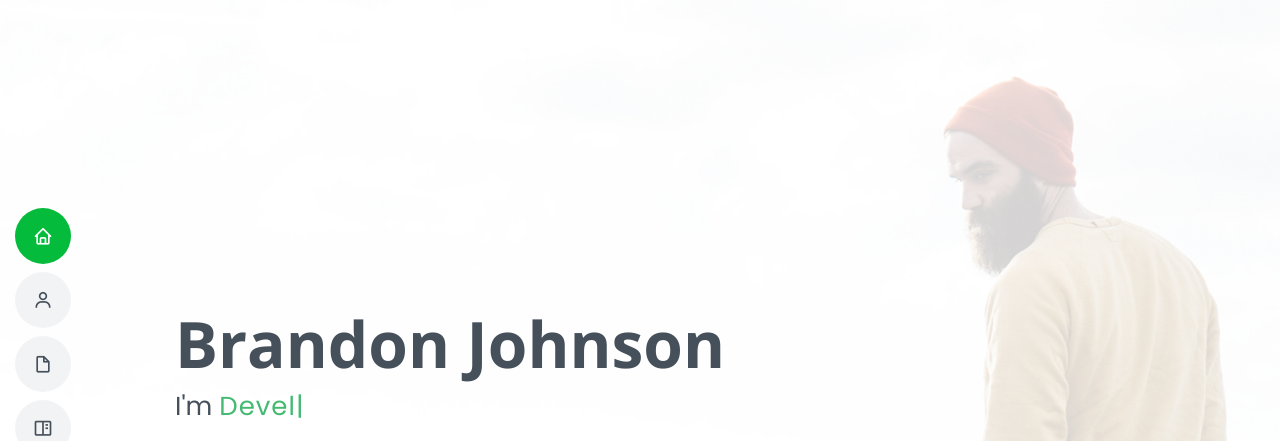
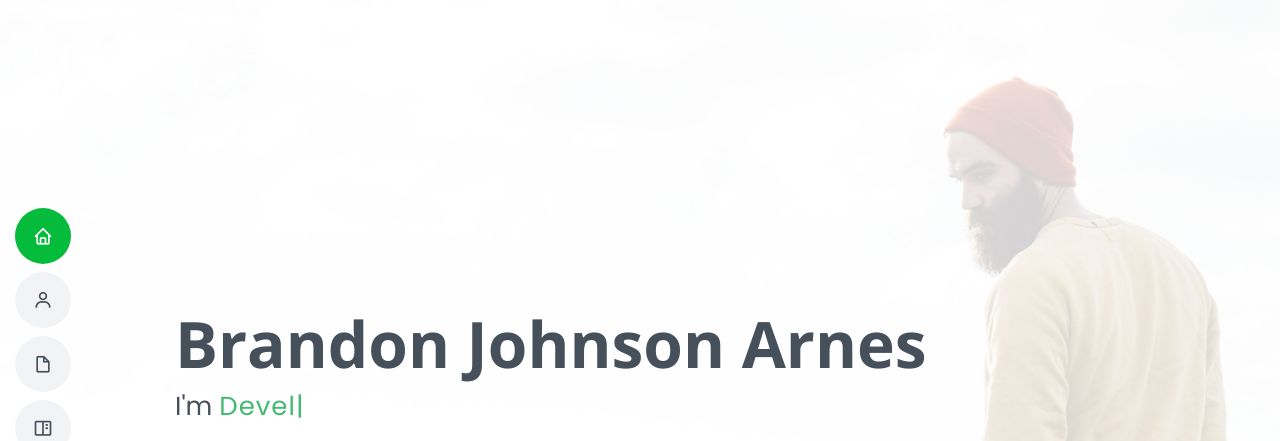
Before and after one commit to StephanyArian/practica1_2bim, a plain HTML site: page index.html in a window 1280 px wide. Shown: the top 441 px of the page. Drawn offline with nearby package versions, Linux system fonts and the light colour scheme.

Commit message:
Cambio en index.html

```diff
--- a/index.html
+++ b/index.html
@@ -61,7 +61,7 @@
   <!-- ======= Hero Section ======= -->
   <section id="hero" class="d-flex flex-column justify-content-center">
     <div class="container" data-aos="zoom-in" data-aos-delay="100">
-      <h1>Brandon Johnson</h1>
+      <h1>Brandon Johnson Arnes</h1>
       <p>I'm <span class="typed" data-typed-items="Designer, Developer, Freelancer, Photographer"></span></p>
       <div class="social-links">
         <a href="#" class="twitter"><i class="bx bxl-twitter"></i></a>
```
